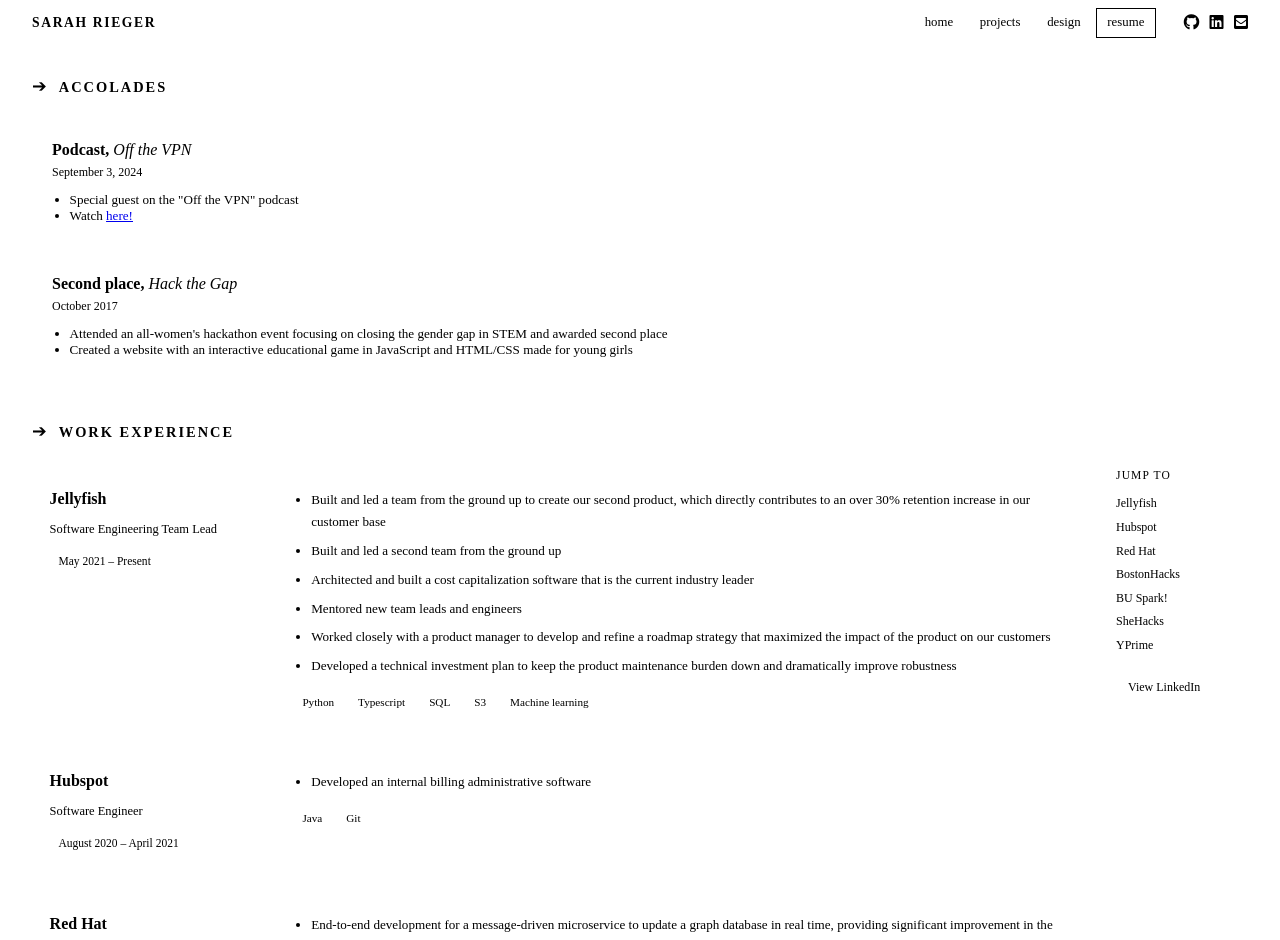
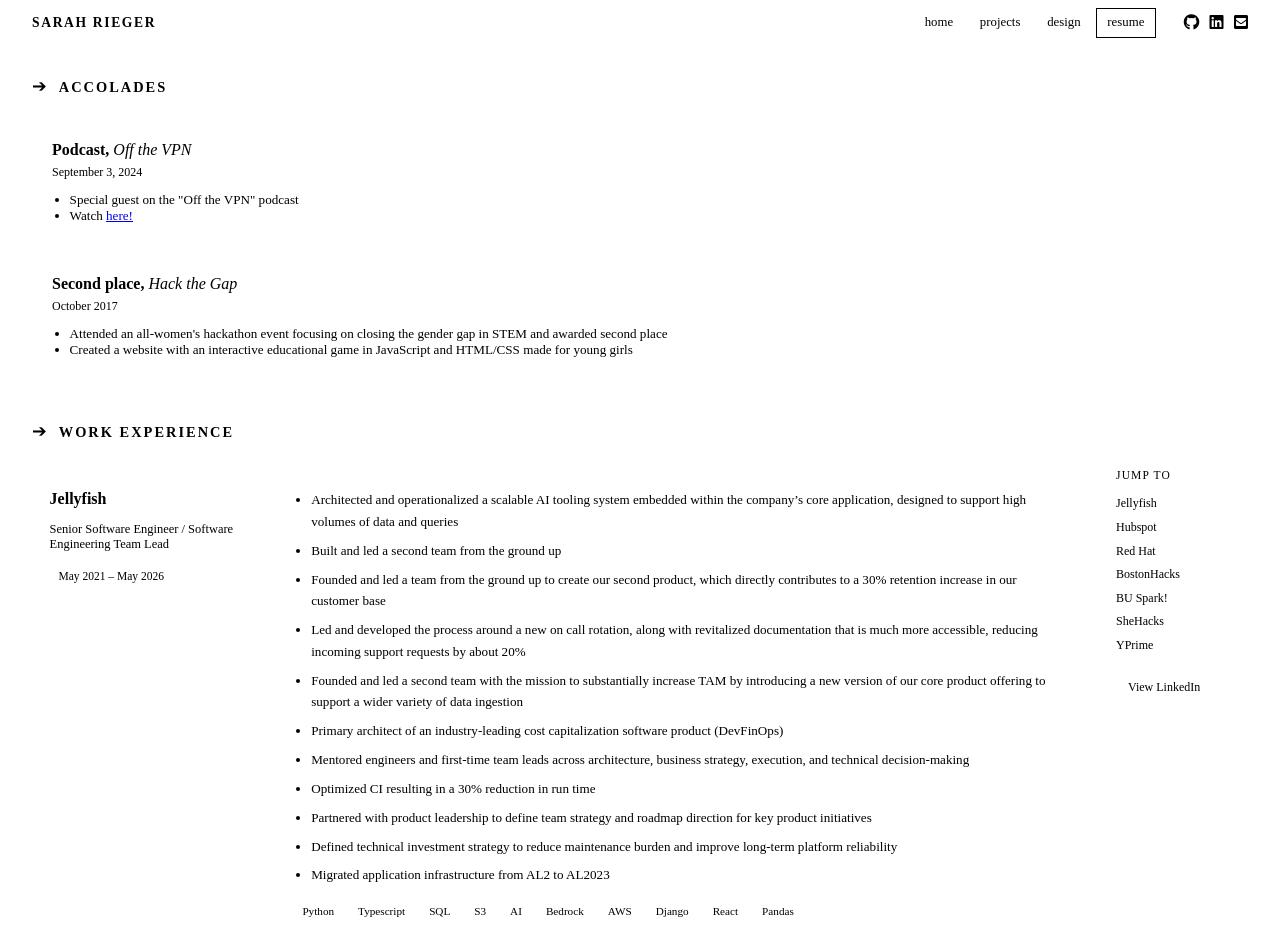
Before and after one commit to sarah256/sarah256.github.io, a React (Vite) app: page /resume in a window 1280 px wide. Shown: the top 940 px of the page. Built offline with nearby package versions, Linux system fonts and the light colour scheme; the HTML template or start-up script is replaced by a standard one.

Commit message:
update resume

```diff
--- a/src/data/experience.ts
+++ b/src/data/experience.ts
@@ -12,18 +12,22 @@
   {
     id: 'jellyfish',
     company: 'Jellyfish',
-    title: 'Software Engineering Team Lead',
-    dates: 'May 2021 – Present',
+    title: 'Senior Software Engineer / Software Engineering Team Lead',
+    dates: 'May 2021 – May 2026',
     bullets: [
-      'Built and led a team from the ground up to create our second product, which directly contributes to an over 30% retention increase in our customer base',
-      'Built and led a second team from the ground up',
-      'Architected and built a cost capitalization software that is the current industry leader',
-      'Mentored new team leads and engineers',
-      'Worked closely with a product manager to develop and refine a roadmap strategy that maximized the impact of the product on our customers',
-      'Developed a technical investment plan to keep the product maintenance burden down and dramatically improve robustness',
+      'Architected and operationalized a scalable AI tooling system embedded within the company’s core application, designed to support high volumes of data and queries', 'Built and led a second team from the ground up',
+      'Founded and led a team from the ground up to create our second product, which directly contributes to a 30% retention increase in our customer base',
+      'Led and developed the process around a new on call rotation, along with revitalized documentation that is much more accessible, reducing incoming support requests by about 20%',
+      'Founded and led a second team with the mission to substantially increase TAM by introducing a new version of our core product offering to support a wider variety of data ingestion',
+      'Primary architect of an industry-leading cost capitalization software product (DevFinOps)',
+      'Mentored engineers and first-time team leads across architecture, business strategy, execution, and technical decision-making',
+      'Optimized CI resulting in a 30% reduction in run time',
+      'Partnered with product leadership to define team strategy and roadmap direction for key product initiatives',
+      'Defined technical investment strategy to reduce maintenance burden and improve long-term platform reliability',
+      'Migrated application infrastructure from AL2 to AL2023',
     ],
     languages: ['Python', 'Typescript', 'SQL'],
-    tools: ['S3', 'Machine learning'],
+    tools: ['S3', 'AI', 'Bedrock', 'AWS', 'Django', 'React', 'Pandas'],
   },
   {
     id: 'hubspot',
```
